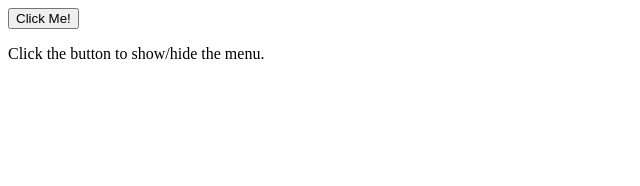
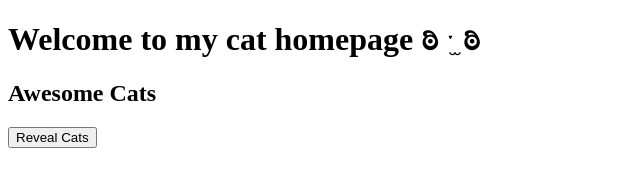
Before and after one commit to tiyd-fee-2016-02/demos, a plain HTML site: page angularjs-click-event/index.html in a window 1280 px wide. Shown: the whole page, without its empty margins (0-640 px from the left). Drawn offline with nearby package versions, Linux system fonts and the light colour scheme.

Commit message:
update comments

```diff
--- a/angularjs-click-event/index.html
+++ b/angularjs-click-event/index.html
@@ -4,11 +4,12 @@
 <body>
 
 <div ng-app="myApp" ng-controller="coolCats">
+<h1>Welcome to my cat homepage ಠಿ ˑ̫ ಠಿ</h1>
 
-<button ng-click="catFunc()">Click Me!</button>
+<h2>Awesome Cats</h2>
+<button ng-click="catFunc()">Reveal Cats</button>
 
 <div ng-show="showMenu">
-    <h1>Awesome Cats</h1>
     <ul>
       <li>Toblerone T. Murray</li>
       <li>Kipling</li>
@@ -19,9 +20,6 @@
 
 </div>
 
-
-<p>Click the button to show/hide the menu.</p>
-
 <script src="controllers.js"></script>
 </body>
 </html>
```
